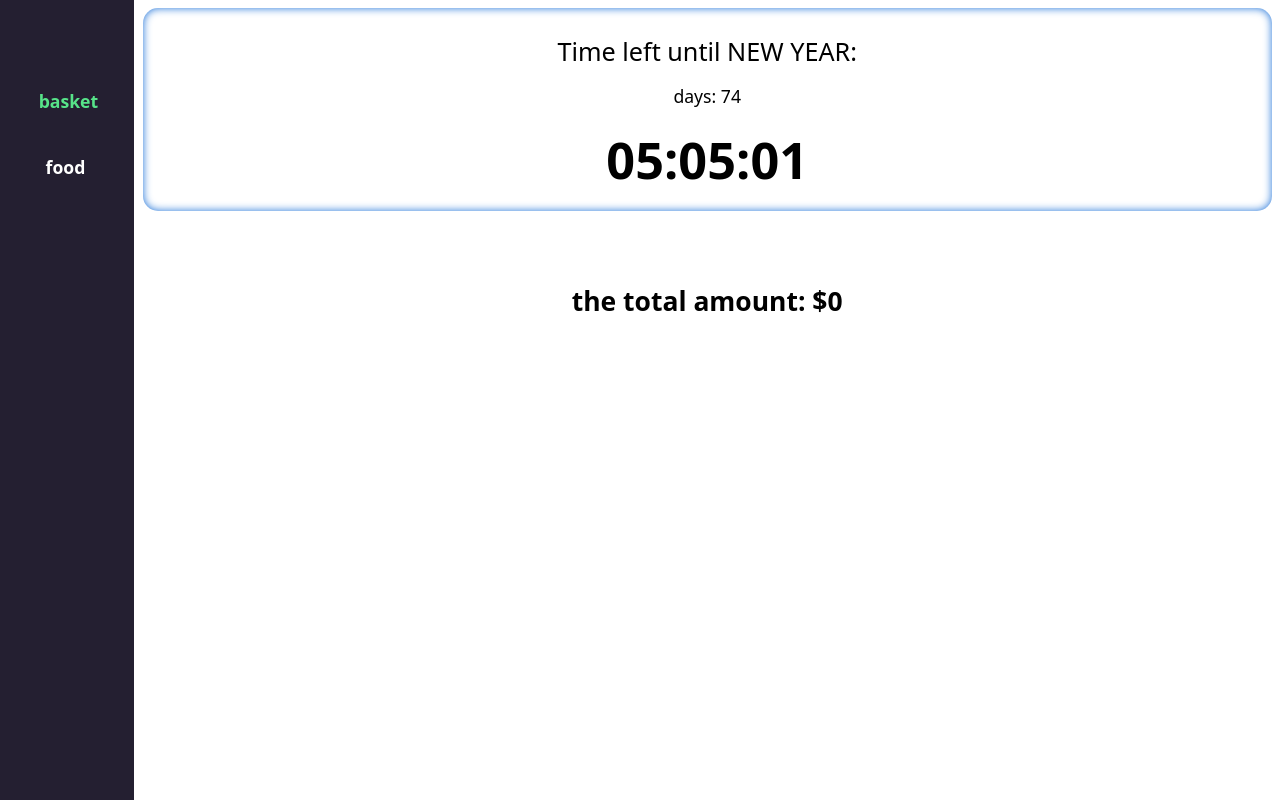
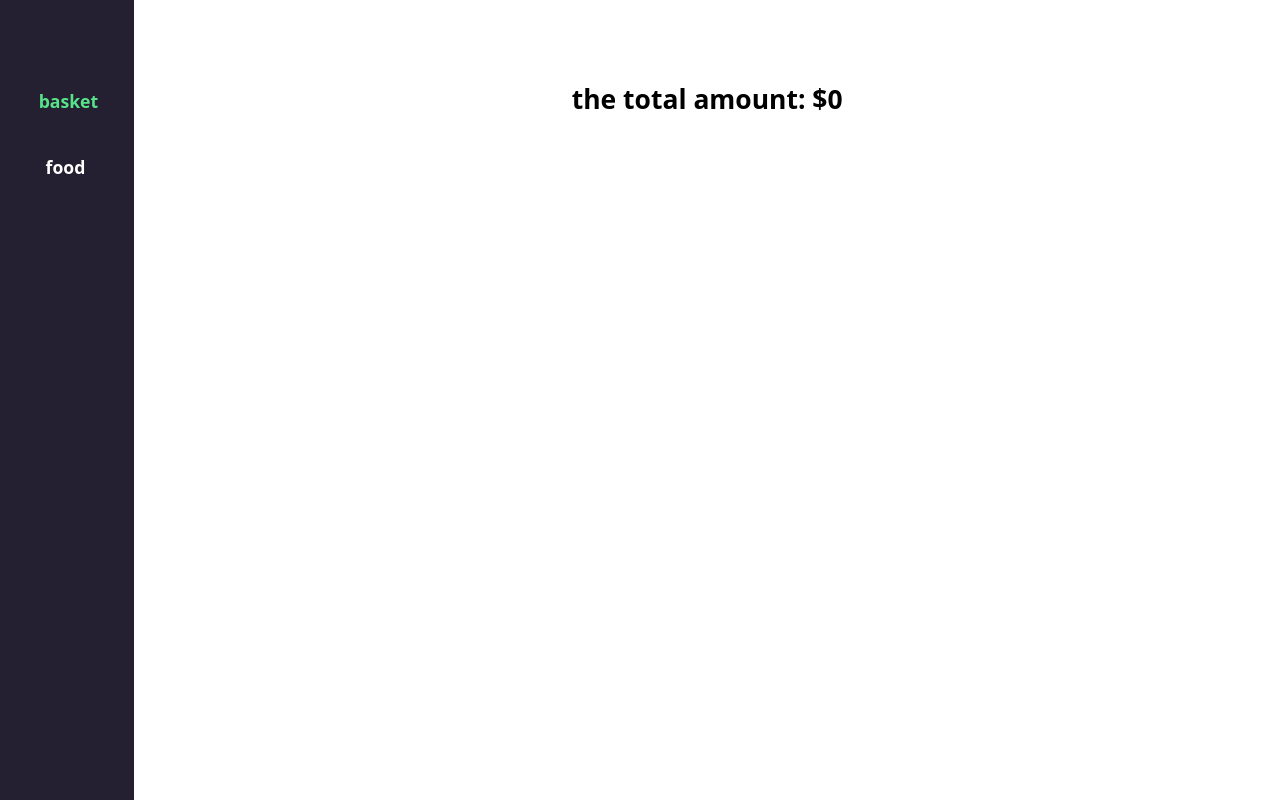
Before and after one commit to yanrepo/next-test, a Next.js app: page / in a window 1280 px wide. Built offline with nearby package versions, Linux system fonts and the light colour scheme.

Commit message:
remove Timer

```diff
--- a/app/page.js
+++ b/app/page.js
@@ -1,11 +1,5 @@
-import Timer from '../components/timer/Timer';
 import BasketCard from '../components/basket/BasketCard';
 
 export default function Basket() {
-  return (
-    <>
-      <Timer />
-      <BasketCard />
-    </>
-  );
+  return <BasketCard />;
 }
--- a/components/timer/Timer.module.css
+++ /dev/null
@@ -1,20 +0,0 @@
-.box {
-  min-width: max-content;
-  display: flex;
-  flex-flow: column;
-  align-items: center;
-  background-color: var(--white);
-  border-radius: 15px;
-  box-shadow: inset 0 0 0.5rem 0 var(--blue);
-}
-
-.header {
-  padding: 1.5rem 0 1rem 0;
-  font-size: 1.5rem;
-}
-
-.time {
-  padding: 1rem 0 1rem 0;
-  font-size: 3rem;
-  font-weight: 900;
-}
--- a/components/timer/Timer.tsx
+++ /dev/null
@@ -1,45 +0,0 @@
-'use client';
-
-import css from './Timer.module.css';
-import { useEffect, useState } from 'react';
-
-const initCounter = [888, 88, 88, 88];
-
-const Timer = () => {
-  const [counter, setCounter] = useState<number[]>(initCounter);
-
-  const getTimeLeft = () => {
-    setTimeout(() => {
-      let leftSeconds = Math.floor(
-        (new Date('January 1, 2023').getTime() -
-          new Date().getTime()) /
-          1000
-      );
-
-      let days = Math.floor(leftSeconds / 86400);
-      let hours = Math.floor((leftSeconds % 86400) / 3600);
-      let minuts = Math.floor((leftSeconds % 3600) / 60);
-      let seconds = Math.floor(leftSeconds % 60);
-
-      setCounter([days, hours, minuts, seconds]);
-    }, 1000);
-  };
-
-  useEffect(() => {
-    getTimeLeft();
-  }, [counter]);
-
-  return (
-    <div className={css.box}>
-      <div className={css.header}>Time left until NEW YEAR:</div>
-      {counter[0] > 0 && <div>days: {counter[0]}</div>}
-      <div className={css.time}>
-        {counter[1] < 10 ? `0${counter[1]}` : counter[1]}:
-        {counter[2] < 10 ? `0${counter[2]}` : counter[2]}:
-        {counter[3] < 10 ? `0${counter[3]}` : counter[3]}
-      </div>
-    </div>
-  );
-};
-
-export default Timer;
```
